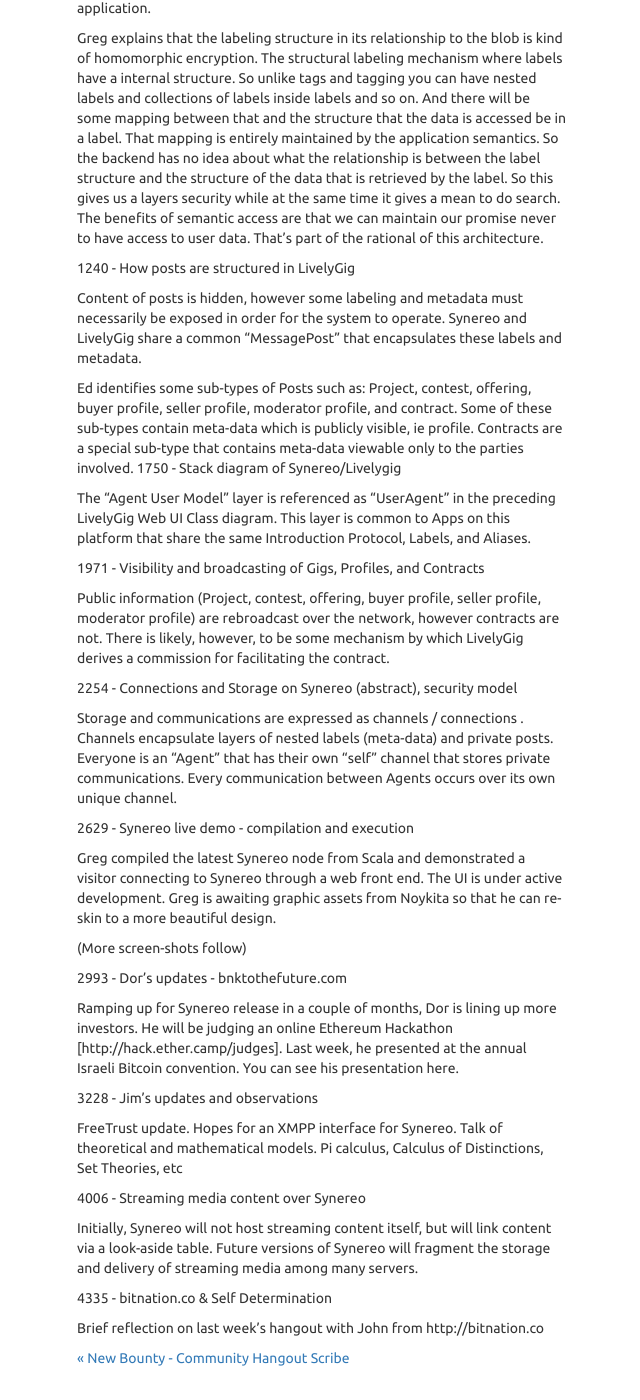
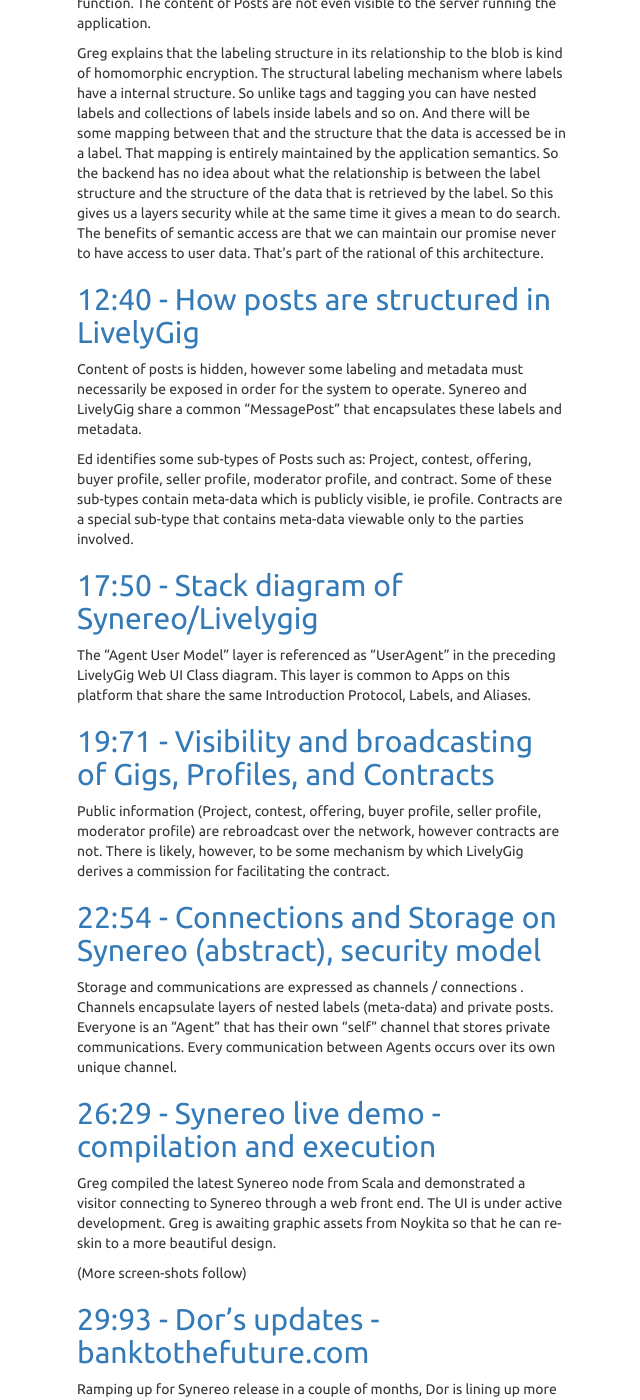
Before and after one commit to Zheng-G/blog-synereo, a Jekyll site: the page built from _posts/2015-12-07-Synereo-Update-02.12-Scribed.markdown, in a window 1280 px wide and 1400 px high, scrolled down 2021 px. Shown: the whole window, without its empty margins (318-958 px from the left). Built offline with Jekyll 4.4.1, drawn with Linux system fonts in a browser that asks for light colours; nearby versions of some CDN libraries; a script that is not in the unit is left out; some of the changed text lies outside the part shown.

Commit message:
Update 2015-12-07-Synereo-Update-02.12-Scribed.markdown

```diff
--- a/_posts/2015-12-07-Synereo-Update-02.12-Scribed.markdown
+++ b/_posts/2015-12-07-Synereo-Update-02.12-Scribed.markdown
@@ -8,22 +8,18 @@
 
 ### Scribe Role Update
 [Last week](http://blog.synereo.com/2015/12/02/new-bounty/), we announced the new Scribe role and the bounty for undertaking it. In an awesome show of solidarity, our community split the task between each other and shared the take with the team. This is just the kind of thing we’ve come to appreciate from the Synereo community: it is truly a place where people are working together to realize a vision.
-
 <BR>
 Because they worked together, the level of detail and precision in the meeting notes created by our scribes is amazing. We never expected to have this level of detail and we are happy to report that we will be delivering such quality in our weekly meeting notes. We can’t thank them enough.
-
 <BR>
 This week we had a great update with the crew from LivelyGig: where it is at, how its UI functions, structure, and how they have successfully addressed some of the biggest technical challenges in their field. We discussed homomorphic obfuscation, which is a kind of encryption that happens in the Synereo system.
-
 <BR>
 We also ran through a live demo of Synereo. Greg created a Synereo node and demonstrated how Synereo operates. Noy, our designer, is busily working on graphics so we can roll out our visual design. Dor gave updates about his efforts to secure funding, negotiating with groups like Bank to The Future in order to find financial partners who truly care about changing the world for the better and who are aligned with our values. We also discussed streaming media over Synereo and more.
 See the video index and more notes below.
-
 <BR>
 
 ### Contents in Brief
 
-[Timeline of Hangout](https://www.youtube.com/watch?v=mUF5hWVdxRQ) <BR>
+## [Timeline of Hangout](https://www.youtube.com/watch?v=mUF5hWVdxRQ) <BR>
 [02:34 - LivelyGig Update](https://youtu.be/mUF5hWVdxRQ?t=234) <BR>
 [04:80 - LivelyGig Web UI Classes](https://youtu.be/mUF5hWVdxRQ?t=480) <BR>
 [08:55 - Homomorphic obfuscation of posts](https://youtu.be/mUF5hWVdxRQ?t=855) <BR>
@@ -62,33 +58,34 @@
 Posts do not have searchable ID’s! They are blobs which can only be located by referencing labels that are associated with them.
 
 
-855 - Homomorphic obfuscation of posts
+## [08:55 - Homomorphic obfuscation of posts](https://youtu.be/mUF5hWVdxRQ?t=855) <BR>
 
 The content of posts on LivelyGig and Synereo are secured in such a way as to expose only the minimal amount of metadata necessary for the system to function. The content of Posts are not even visible to the server running the application.
 
 Greg explains that the labeling structure in its relationship to the blob is kind of homomorphic encryption. The structural labeling mechanism where labels have a internal structure. So unlike tags and tagging you can have nested labels and collections of labels inside labels and so on. And there will be some mapping between that and the structure that the data is accessed be in a label. That mapping is entirely maintained by the application semantics. So the backend has no idea about what the relationship is between the label structure and the structure of the data that is retrieved by the label. So this gives us a layers security while at the same time it gives a mean to do search. The benefits of semantic access are that we can maintain our promise never to have access to user data. That’s part of the rational of this architecture.
 
 
-1240 - How posts are structured in LivelyGig
+## [12:40 - How posts are structured in LivelyGig](https://youtu.be/mUF5hWVdxRQ?t=1240) <BR>
 
 
 Content of posts is hidden, however some labeling and metadata must necessarily be exposed in order for the system to operate. Synereo and LivelyGig share a common “MessagePost” that encapsulates these labels and metadata.
 
 Ed identifies some sub-types of Posts such as: Project, contest, offering, buyer profile, seller profile, moderator profile, and contract. Some of these sub-types contain meta-data which is publicly visible, ie profile. Contracts are a special sub-type that contains meta-data viewable only to the parties involved.
-1750 - Stack diagram of Synereo/Livelygig
+
+## [17:50 - Stack diagram of Synereo/Livelygig](https://youtu.be/mUF5hWVdxRQ?t=1750) <BR>
 
 The “Agent User Model” layer is referenced as “UserAgent” in the preceding LivelyGig Web UI Class diagram. This layer is common to Apps on this platform that share the same Introduction Protocol, Labels, and Aliases.
 
-1971 - Visibility and broadcasting of Gigs, Profiles, and Contracts
+## [19:71 - Visibility and broadcasting of Gigs, Profiles, and Contracts](https://youtu.be/mUF5hWVdxRQ?t=1971) <BR>
 
 Public information (Project, contest, offering, buyer profile, seller profile, moderator profile) are rebroadcast over the network, however contracts are not. There is likely, however, to be some mechanism by which LivelyGig derives a commission for facilitating the contract.
 
-2254 - Connections and Storage on Synereo (abstract), security model
+## [22:54 - Connections and Storage on Synereo (abstract), security model](https://youtu.be/mUF5hWVdxRQ?t=2254) <BR>
 
 
 Storage and communications are expressed as channels / connections . Channels encapsulate layers of nested labels (meta-data) and private posts. Everyone is an “Agent” that has their own “self” channel that stores private communications. Every communication between Agents occurs over its own unique channel.
 
-2629 - Synereo live demo - compilation and execution
+## [26:29 - Synereo live demo - compilation and execution](https://youtu.be/mUF5hWVdxRQ?t=2629) <BR>
 
 
 Greg compiled the latest Synereo node from Scala and demonstrated a visitor connecting to Synereo through a web front end. The UI is under active development. Greg is awaiting graphic assets from Noykita so that he can re-skin to a more beautiful design.
@@ -102,18 +99,20 @@
 
 
 
-2993 - Dor's updates - bnktothefuture.com
+## [29:93 - Dor's updates - banktothefuture.com](https://www.youtu.be/mUF5hWVdxRQ?t=2993) <BR>
 
 Ramping up for Synereo release in a couple of months, Dor is lining up more investors. He will be judging an online Ethereum Hackathon [http://hack.ether.camp/judges]. Last week, he presented at the annual Israeli Bitcoin convention. You can see his presentation here.
 
-3228 - Jim's updates and observations
+## [32:28 - Jim's updates and observations](https://youtu.be/mUF5hWVdxRQ?t=3228) <BR>
 
 FreeTrust update. Hopes for an XMPP interface for Synereo. Talk of theoretical and mathematical models. Pi calculus, Calculus of Distinctions, Set Theories, etc
 
-4006 - Streaming media content over Synereo
+## [40:06 - Streaming media content over Synereo](https://youtu.be/mUF5hWVdxRQ?t=4006) <BR>
 
 Initially, Synereo will not host streaming content itself, but will link content via a look-aside table. Future versions of Synereo will fragment the storage and delivery of streaming media among many servers.
 
-4335 - bitnation.co & Self Determination
+## [43:35 - bitnation.co & Self Determination](https://youtu.be/mUF5hWVdxRQ?t=4335) <BR>
 
 Brief reflection on last week’s hangout with John from http://bitnation.co
+
+That's all for this week!
```
Also changed, not shown: other parts of _posts/2015-12-07-Synereo-Update-02.12-Scribed.markdown (+2 -2 lines).
